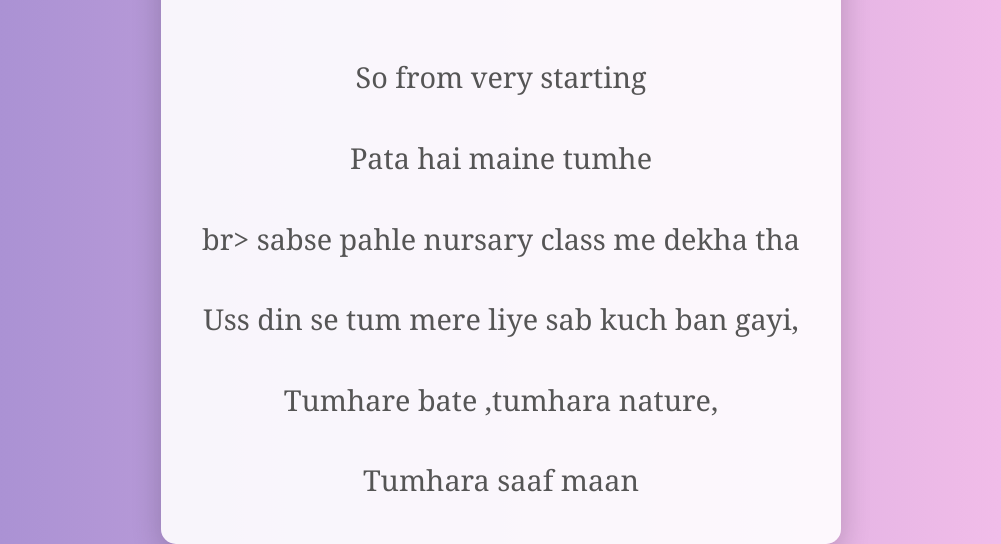
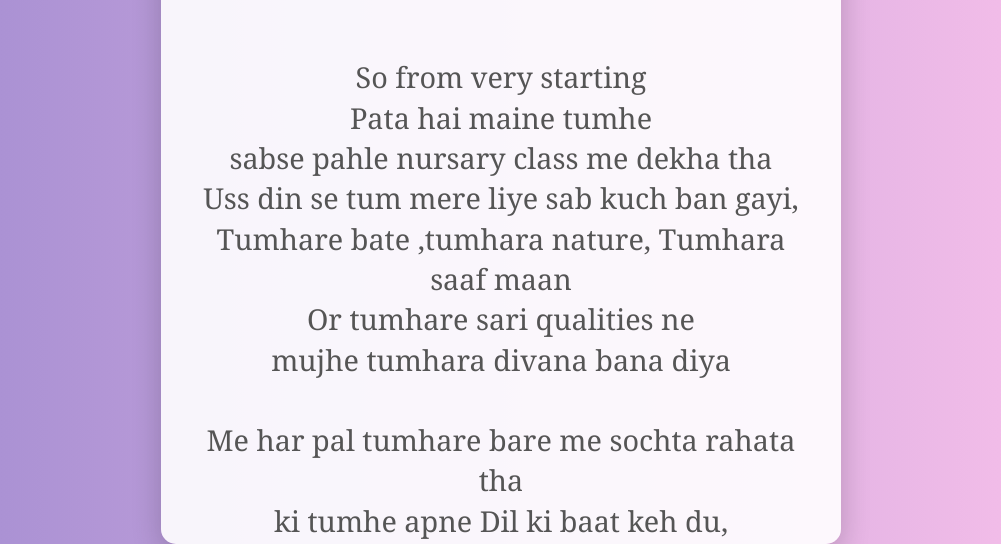
Before and after one commit to sagarsavner/Secre-message-for-Sneha-, a plain HTML site: page index.html in a window 1280 px wide. Both pictures are taken after a click on the element 640 px from the left and 400 px from the top of the page. Shown: the part 256-800 px from the top of the page, without its empty margins (139-1140 px from the left). Drawn offline with Linux system fonts and the light colour scheme.

Commit message:
Update index.html

```diff
--- a/index.html
+++ b/index.html
@@ -333,11 +333,11 @@
         <div class="message-box">
             <h1 id="proposalHeading"> <br>Hi Sneha,<br> I Am Sagar,</h1>
             <p id="proposalMessage">
-               <br> So from very starting<br><br>
-Pata hai maine tumhe<br><br>br> sabse pahle nursary class me dekha tha<br><br>
- Uss din se tum mere liye sab kuch ban gayi,<br><br>
-Tumhare bate ,tumhara nature,<br><br>
-Tumhara saaf maan<br><br>
+               <br> So from very starting<br>
+Pata hai maine tumhe<br> sabse pahle nursary class me dekha tha<br>
+ Uss din se tum mere liye sab kuch ban gayi,<br>
+Tumhare bate ,tumhara nature,
+Tumhara saaf maan<br>
 Or tumhare sari qualities ne<br> mujhe tumhara divana bana diya<br><br>
 Me har pal tumhare bare me sochta rahata tha<br>ki tumhe apne Dil ki baat keh du,<br> par darta tha ki tum mujhse dur na hojao.<br>
 Pata nahi ki tume mujhko jana ya nahi<br>
```
